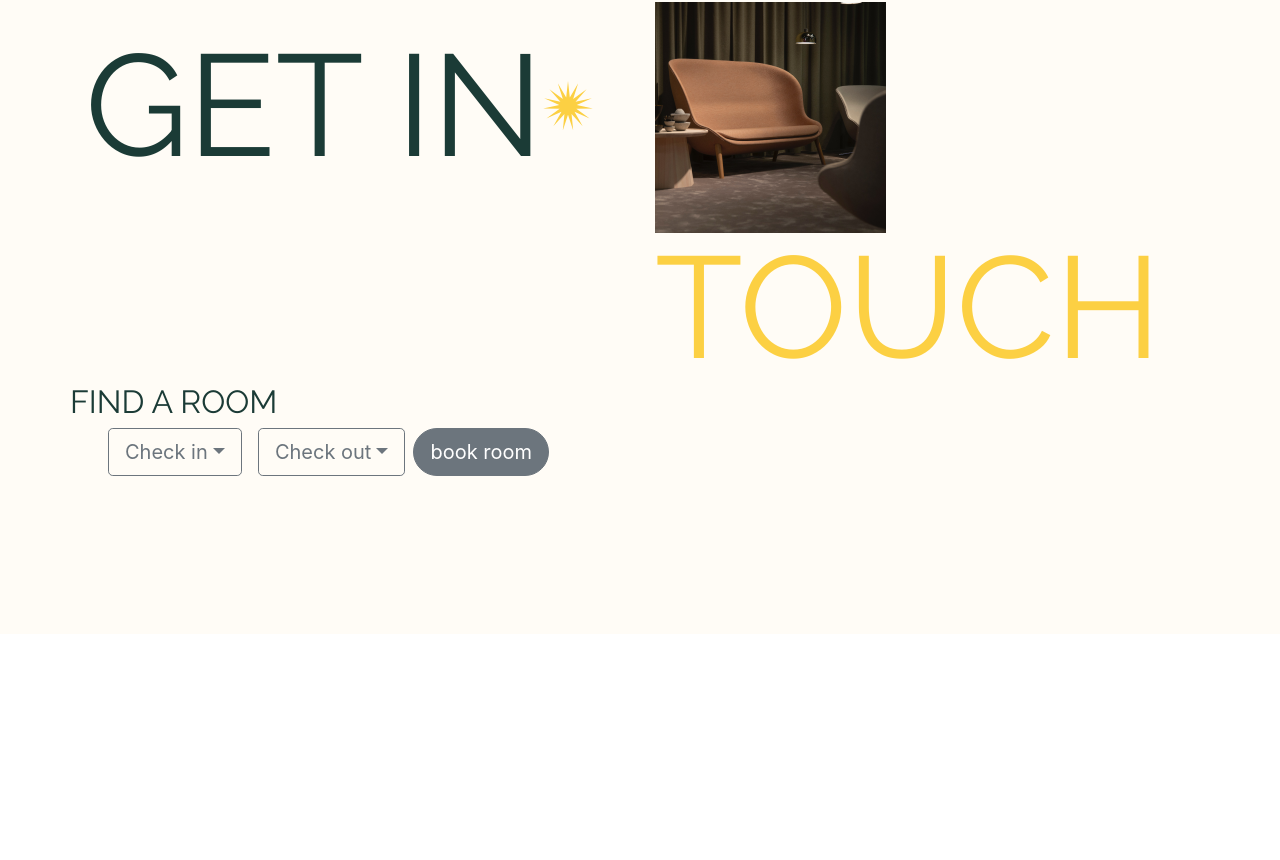
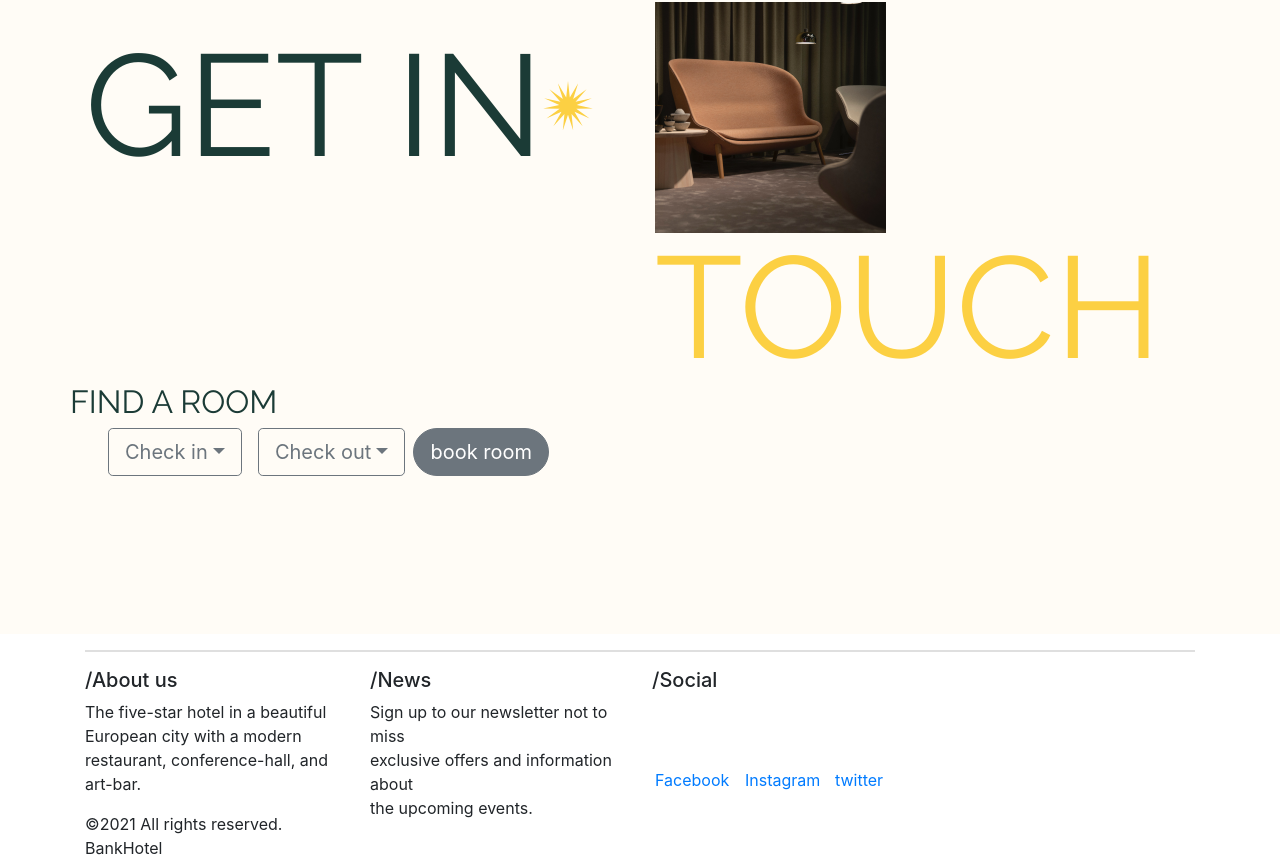
Before and after one commit to Yaroslavvvvvvvv/bank_hotel_vue, a Vue app: page / in a window 1280 px wide. Shown: the part 2904-3764 px from the top of the page. Before the commit the page ends 3538 px from the top, so only its background shows below. Built offline with nearby package versions, Linux system fonts and the light colour scheme.

Commit message:
start footer

```diff
--- a/src/App.vue
+++ b/src/App.vue
@@ -4,6 +4,7 @@
     <first-section/>
     <second-section/>
     <third-section/>
+    <my-footer/>
   </div>
 </template>
 
@@ -12,10 +13,11 @@ import MyHeader from "@/components/MyHeader.vue";
 import FirstSection from "@/components/FirstSection.vue";
 import SecondSection from "@/components/SecondSection.vue";
 import ThirdSection from "@/components/ThirdSection.vue";
+import MyFooter from "@/components/MyFooter.vue";
 
 export default {
   name: "App",
-  components: {ThirdSection, SecondSection, FirstSection, MyHeader}
+  components: {MyFooter, ThirdSection, SecondSection, FirstSection, MyHeader}
 }
 </script>
 
--- /dev/null
+++ b/src/assets/styles/my_footer.scss
@@ -0,0 +1,9 @@
+@import "./variables";
+
+footer{
+  .colored_line{
+    border: none;
+    height: 2px;
+    background-color: grey;
+  }
+}
--- /dev/null
+++ b/src/components/MyFooter.vue
@@ -0,0 +1,45 @@
+<template>
+<footer>
+  <div class="container">
+    <hr class="colored_line">
+    <div class="row">
+      <div class="col-3">
+        <h5>/About us</h5>
+        <p>The five-star hotel in a beautiful<br>
+          European city with a modern<br>
+          restaurant, conference-hall, and art-bar.</p>
+        <span>©2021 All rights reserved. BankHotel</span>
+      </div>
+      <div class="col-3">
+        <h5>/News</h5>
+        <p>Sign up to our newsletter not to miss<br>
+          exclusive offers and information about<br>
+          the upcoming events.</p>
+      </div>
+      <div class="col-6 row">
+        <h5>/Social</h5>
+        <div class="col-2">
+          <a href="#">Facebook</a>
+        </div>
+        <div class="col-2">
+          <a href="#">Instagram</a>
+        </div>
+        <div class="col-2">
+          <a href="#">twitter</a>
+        </div>
+      </div>
+    </div>
+  </div>
+</footer>
+</template>
+
+<script>
+export default {
+  name: "MyFooter"
+}
+</script>
+
+<style scoped lang="scss">
+@import "src/assets/styles/my_footer";
+
+</style>
```
